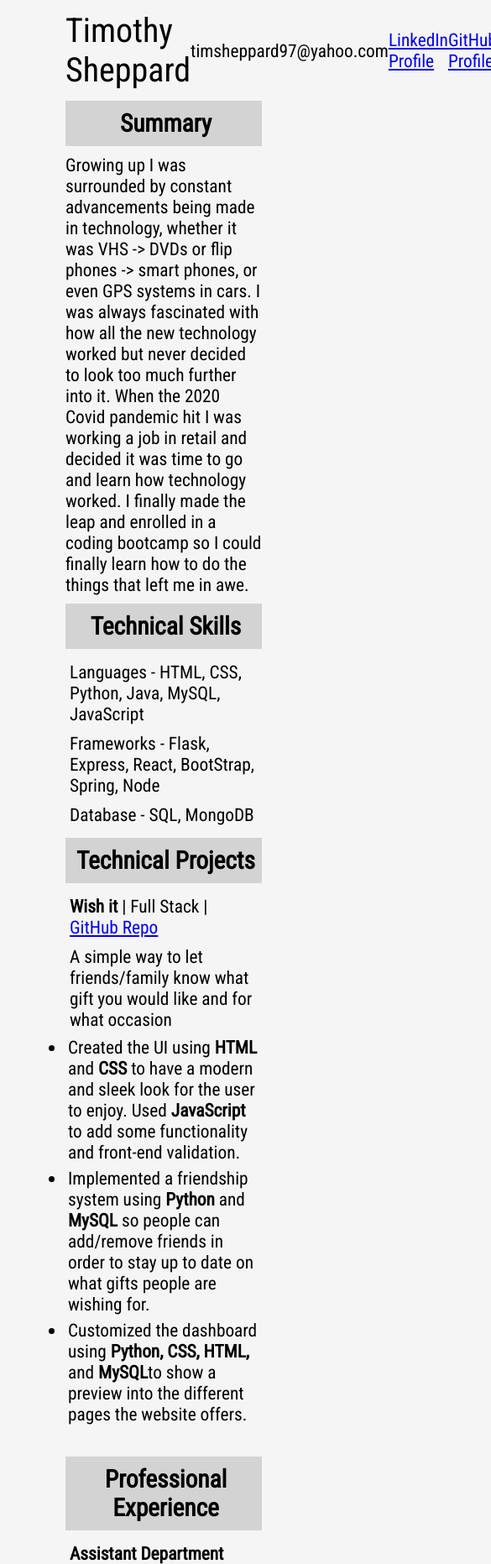
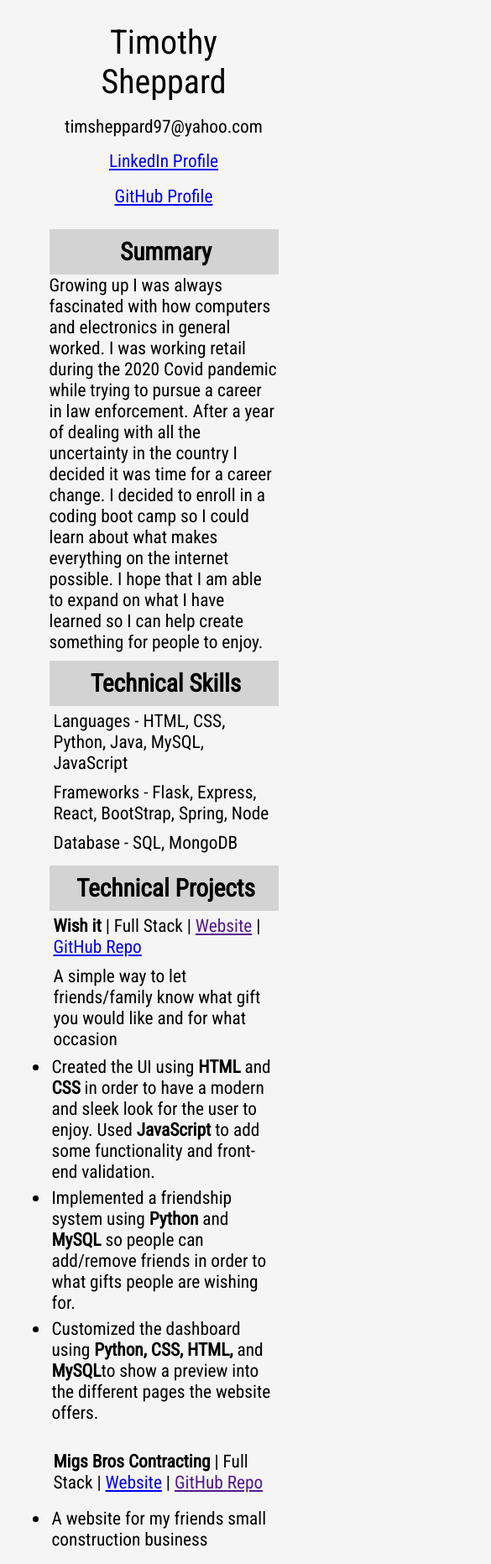
Before and after one commit to Timsheppard97/Timsheppard97.github.io, a plain HTML site: page index.html in a window 390 px wide. Shown: the top 1863 px of the page at 84% size, 585 px wide, since content can reach past the window. Drawn offline with Linux system fonts and the light colour scheme; files that its build step writes are made by us from their sources.

Commit message:
added mobile alignment

```diff
--- a/homepage.css
+++ b/homepage.css
@@ -6,7 +6,7 @@
 }
 
 .divs {
-    width: 60%;
+    width: 70vw;
     height: 100%;
     margin: auto;
     font-size: 16pt;
@@ -19,11 +19,21 @@
 }
 
 #divOne {
-    width: 60%;
+    width: auto;
     display: flex;
     justify-content: space-evenly;
     align-items: center;
     height: 100px;
+}
+
+@media (max-width: 600px) {
+    #divOne {
+        width:60vw;
+        display: flex;
+        text-align: center;
+        flex-direction: column;
+        height: 30vh;
+    }
 }
 
 #name {
@@ -43,5 +53,4 @@
     padding-left: 5px;
     padding-top: 10px;
     text-align: center;
-    margin-bottom: 10px;
 }
--- a/index.html
+++ b/index.html
@@ -5,7 +5,7 @@
     <meta http-equiv="X-UA-Compatible" content="IE=edge">
     <meta name="viewport" content="width=device-width, initial-scale=1.0">
     <title>Home Page</title>
-    <link rel="stylesheet" href="homepage.css">
+    <link rel="stylesheet" href="./static/css/homepage.css">
     <link rel="preconnect" href="https://fonts.googleapis.com">
     <link rel="preconnect" href="https://fonts.gstatic.com" crossorigin>
     <link href="https://fonts.googleapis.com/css2?family=Roboto+Condensed&display=swap" rel="stylesheet">
@@ -21,7 +21,7 @@
     </div>
     <div class="divs" id="divTwo">
         <h3 class="sectionHead">Summary</h3>
-        <p>Growing up I was surrounded by constant advancements being made in technology, whether it was VHS -> DVDs or flip phones -> smart phones, or even GPS systems in cars. I was always fascinated with how all the new technology worked but never decided to look too much further into it. When the 2020 Covid pandemic hit I was working a job in retail and decided it was time to go and learn how technology worked. I finally made the leap and enrolled in a coding bootcamp so I could finally learn how to do the things that left me in awe.
+        <p>Growing up I was always fascinated with how computers and electronics in general worked. I was working retail during the 2020 Covid pandemic while trying to pursue a career in law enforcement. After a year of dealing with all the uncertainty in the country I decided it was time for a career change. I decided to enroll in a coding boot camp so I could learn about what makes everything on the internet possible. I hope that I am able to expand on what I have learned so I can help create something for people to enjoy.
         </p>
     </div>
     <div class="divs" id="divThree">
@@ -33,16 +33,18 @@
     <div class="divs" id="divFour">
         <h3 class="sectionHead">Technical Projects</h3>
         <!-- need to toss the link for the deployed wishit project into the empty href -->
-        <p><b>Wish it</b> | Full Stack | <a class="aTag" href="https://github.com/Timsheppard97/Wish-it">GitHub Repo</a></p>
+        <p><b>Wish it</b> | Full Stack | <a class="aTag" href="">Website</a> | <a class="aTag" href="github.com/Timsheppard97/Wish-it">GitHub Repo</a></p>
         <p>A simple way to let friends/family know what gift you would like and for what occasion</p>
             <ul>
-                <li class="listPadding">Created the UI using <b>HTML</b> and <b>CSS</b> to have a modern and sleek look for the user to enjoy. Used <b>JavaScript</b> to add some functionality and front-end validation.</li>
-                <li class="listPadding">Implemented a friendship system using <b>Python</b> and <b>MySQL</b> so people can add/remove friends in order to stay up to date on what gifts people are wishing for.</li>
+                <li class="listPadding">Created the UI using <b>HTML</b> and <b>CSS</b> in order to have a modern and sleek look for the user to enjoy. Used <b>JavaScript</b> to add some functionality and front-end validation.</li>
+                <li class="listPadding">Implemented a friendship system using <b>Python</b> and <b>MySQL</b> so people can add/remove friends in order to what gifts people are wishing for.</li>
                 <li class="listPadding">Customized the dashboard using <b>Python, CSS, HTML,</b> and <b>MySQL</b>to show a preview into the different pages the website offers. </li>
             </ul>
         <br>
-        <!-- <p><b>Bully Forge Customs</b> | Full Stack | <a class="aTag" href="">Website</a> | <a class="aTag" href="">GitHub Repo</a></p>
-        <p>A website for my friends small business of handmade knives</p> -->
+        <p><b>Migs Bros Contracting</b> | Full Stack | <a class="aTag" href="http://migsbroscontracting.com">Website</a> | <a class="aTag" href="">GitHub Repo</a></p>
+            <ul>
+                <p><li class="listPadding">A website for my friends small construction business</li></p>
+            </ul>
     </div>
     <div class="divs" id="divFive">
         <h3 class="sectionHead">Professional Experience</h3>
@@ -61,7 +63,7 @@
         <br>
         <p><b>Suffolk County Community College</b> | Associates in Criminal Justice | Selden,NY 2016-2019</p>
         <ul>
-            <li class="listPadding">2 year program to pursue a Law Enforcement job</li>
+            <li class="listPadding">2 year program to qualify for a Law Enforcement job</li>
         </ul>
     </div>
     <div id="stickyInfoPanel">
```
